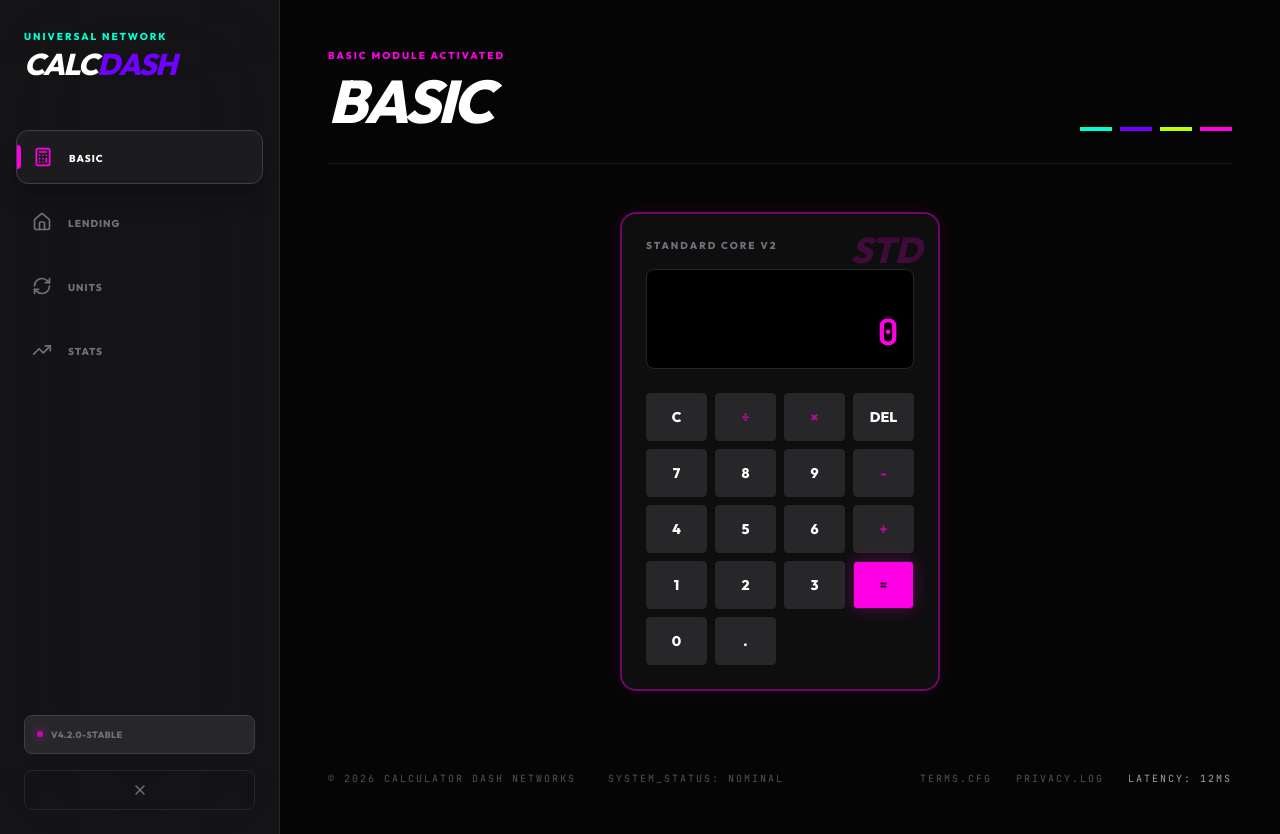
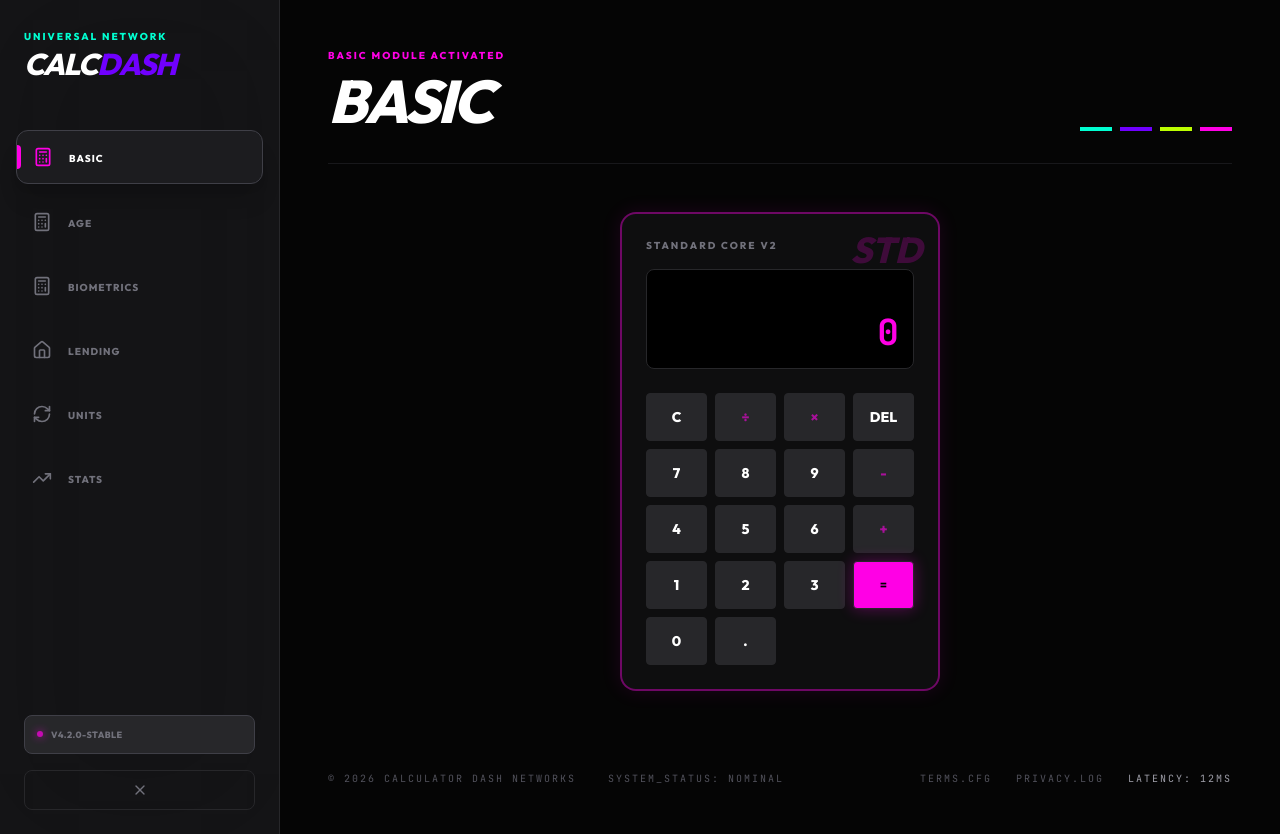
Before and after one commit to DMichele2272/CalcDash, a React (Vite) app: page / in a window 1280 px wide. Built offline with nearby package versions, Linux system fonts and the light colour scheme.

Commit message:
Add new tabs for Age and Biometrics calculators

```diff
--- a/src/App.tsx
+++ b/src/App.tsx
@@ -22,6 +22,8 @@ import TipCalculator from './components/calculators/TipCalculator';
 
 const tabs = [
   { id: 'basic', label: 'Basic', icon: Calculator, color: 'text-neon-pink', border: 'neon-border-pink', bg: 'bg-neon-pink' },
+  { id: 'age', label: 'Age', icon: Calculator, color: 'text-neon-pink', border: 'neon-border-pink', bg: 'bg-neon-pink' },
+  { id: 'bmi', label: 'Biometrics', icon: Calculator, color: 'text-neon-purple', border: 'neon-border-purple', bg: 'bg-neon-purple' },
   { id: 'mortgage', label: 'Lending', icon: Home, color: 'text-neon-lime', border: 'neon-border-lime', bg: 'bg-neon-lime' },
   { id: 'units', label: 'Units', icon: RefreshCw, color: 'text-neon-cyan', border: 'neon-border-cyan', bg: 'bg-neon-cyan' },
   { id: 'percentage', label: 'Stats', icon: TrendingUp, color: 'text-neon-purple', border: 'neon-border-purple', bg: 'bg-neon-purple' },
```
